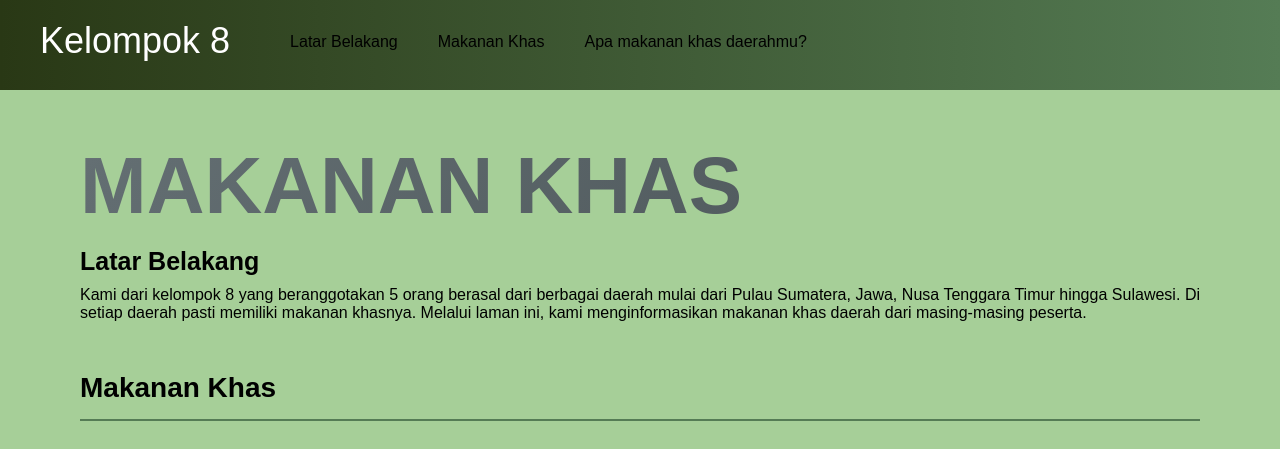
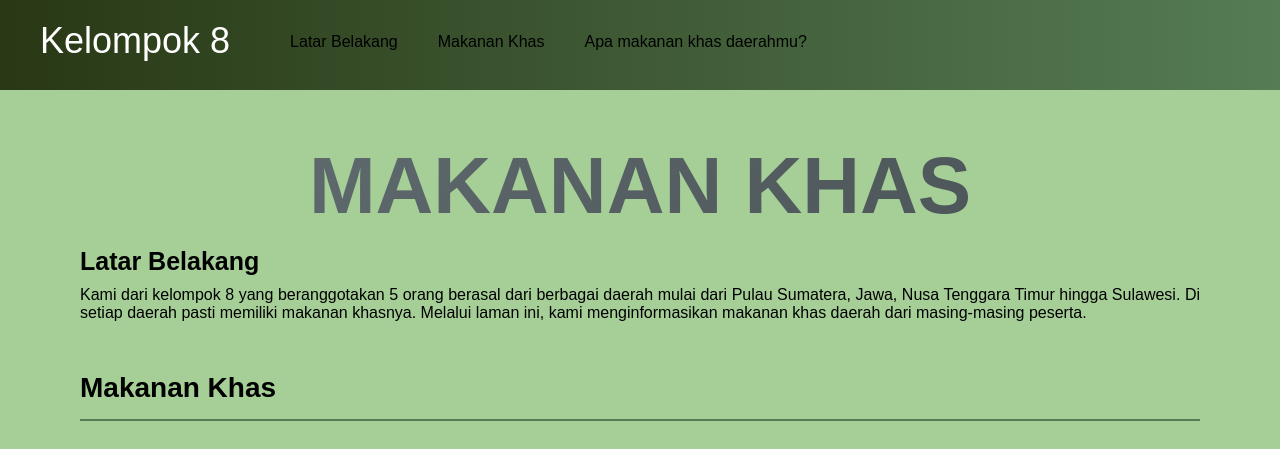
Before and after one commit to zainularifin69/makanankhas, a plain HTML site: page index.html in a window 1280 px wide. Shown: the top 449 px of the page. Drawn offline with Linux system fonts and the light colour scheme.

Commit message:
Update index.html

```diff
--- a/index.html
+++ b/index.html
@@ -20,7 +20,7 @@
   </header>
 
    <main>
-    <div spellcheck="false" class="text" contenteditable="true">Makanan Khas</div>
+     <div spellcheck="false" class="text" contenteditable="true"><p align="center">Makanan Khas</p></div>
 
      <div class="copy-container">
        <article id="latarbelakang" class="card"></article>
```
